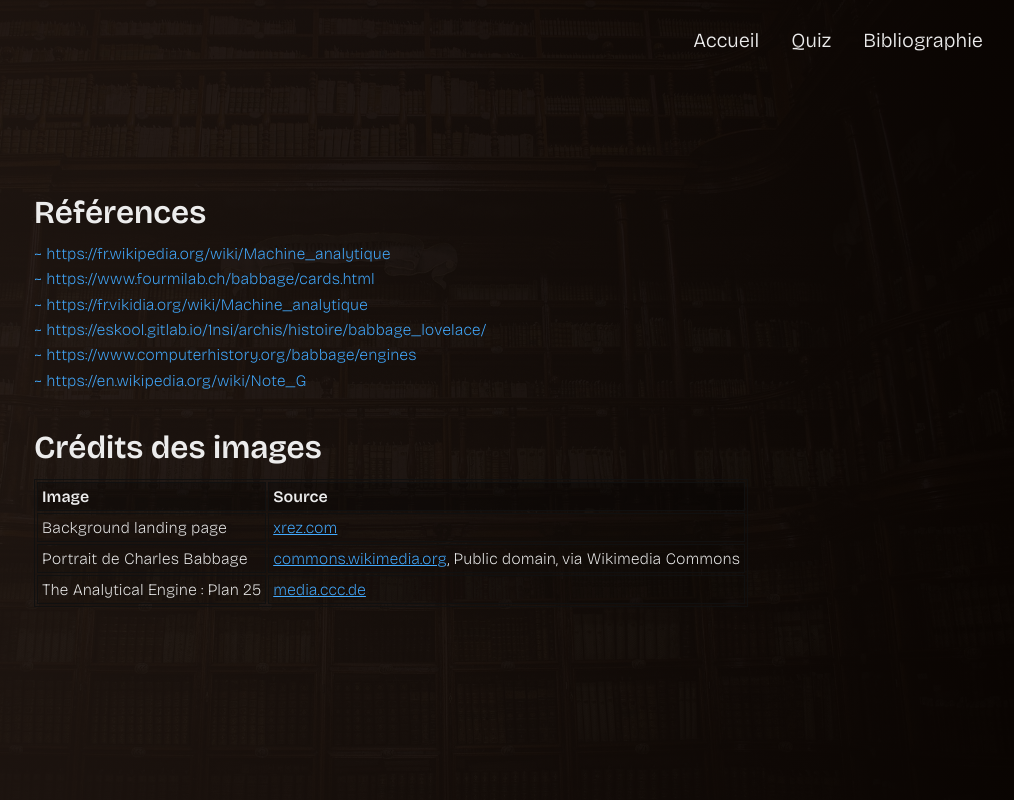
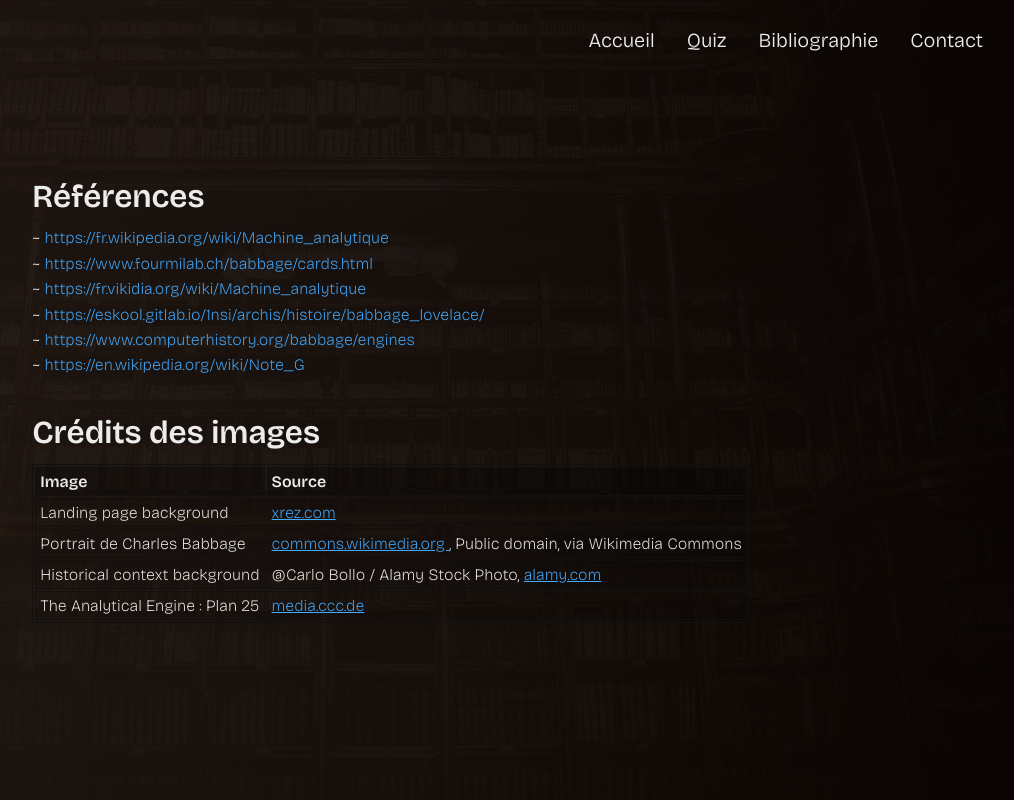
Before and after one commit to Manel-FB/Machine-analytique, a plain HTML site: page bibliographie.html in a window 1280 px wide. Shown: the whole page, without its empty margins (249-1263 px from the left). Drawn offline with nearby package versions, Linux system fonts and the light colour scheme.

Commit message:
Bibliographie Update

```diff
--- a/bibliographie.html
+++ b/bibliographie.html
@@ -24,33 +24,46 @@
         <a href="bibliographie.html">
           <li>Bibliographie</li>
         </a>
+        <a href="contact_us.html">
+          <li>Contact</li>
+        </a>
       </ul>
     </nav>
     <main>
       <section>
         <h2>Références</h2>
         <ul class="references">
-          <a href="https://fr.wikipedia.org/wiki/Machine_analytique">
-            <li>https://fr.wikipedia.org/wiki/Machine_analytique</li>
-          </a>
-          <a href="https://www.fourmilab.ch/babbage/cards.html">
-            <li>https://www.fourmilab.ch/babbage/cards.html</li>
-          </a>
-          <a href="https://fr.vikidia.org/wiki/Machine_analytique">
-            <li>https://fr.vikidia.org/wiki/Machine_analytique</li>
-          </a>
-          <a
-            href="https://eskool.gitlab.io/1nsi/archis/histoire/babbage_lovelace/"
-          >
-            <!-- prettier-ignore -->
-            <li>https://eskool.gitlab.io/1nsi/archis/histoire/babbage_lovelace/</li>
-          </a>
-          <a href="https://www.computerhistory.org/babbage/engines">
-            <li>https://www.computerhistory.org/babbage/engines</li>
-          </a>
-          <a href="https://en.wikipedia.org/wiki/Note_G">
-            <li>https://en.wikipedia.org/wiki/Note_G</li>
-          </a>
+          <li>
+            <a href="https://fr.wikipedia.org/wiki/Machine_analytique"
+              >https://fr.wikipedia.org/wiki/Machine_analytique</a
+            >
+          </li>
+          <li>
+            <a href="https://www.fourmilab.ch/babbage/cards.html"
+              >https://www.fourmilab.ch/babbage/cards.html</a
+            >
+          </li>
+          <li>
+            <a href="https://fr.vikidia.org/wiki/Machine_analytique"
+              >https://fr.vikidia.org/wiki/Machine_analytique</a
+            >
+          </li>
+          <li>
+            <a
+              href="https://eskool.gitlab.io/1nsi/archis/histoire/babbage_lovelace/"
+              >https://eskool.gitlab.io/1nsi/archis/histoire/babbage_lovelace/</a
+            >
+          </li>
+          <li>
+            <a href="https://www.computerhistory.org/babbage/engines"
+              >https://www.computerhistory.org/babbage/engines</a
+            >
+          </li>
+          <li>
+            <a href="https://en.wikipedia.org/wiki/Note_G"
+              >https://en.wikipedia.org/wiki/Note_G</a
+            >
+          </li>
         </ul>
       </section>
 
@@ -65,13 +78,14 @@
           </thead>
           <tbody>
             <tr>
-              <td>Background landing page</td>
+              <td>Landing page background</td>
               <td>
                 <a
                   href="https://www.xrez.com/case-studies/exhibition/babbage-gigapixel-difference-engine/"
                   target="_blank"
-                  >xrez.com</a
                 >
+                  xrez.com
+                </a>
               </td>
             </tr>
             <tr>
@@ -80,8 +94,21 @@
                 <a
                   href="https://commons.wikimedia.org/wiki/File:Charles_Babbage_-_1860.jpg"
                   target="_blank"
-                  >commons.wikimedia.org</a
-                >, Public domain, via Wikimedia Commons
+                >
+                  commons.wikimedia.org
+                </a>
+                , Public domain, via Wikimedia Commons
+              </td>
+            </tr>
+            <tr>
+              <td>Historical context background</td>
+              <td>
+                @Carlo Bollo / Alamy Stock Photo,
+                <a
+                  href="https://www.alamy.com/traffic-on-the-strand-in-the-late-19th-century-somerset-house-is-on-the-left-image654418216.html"
+                >
+                  alamy.com
+                </a>
               </td>
             </tr>
             <tr>
@@ -90,8 +117,9 @@
                 <a
                   href="https://media.ccc.de/v/vcfb20_-_135_-_de_-_202010101400_-_charles_babbages_analytical_engine_-_michael_holzheu_-_dr_stefan_stein"
                   target="_blank"
-                  >media.ccc.de</a
                 >
+                  media.ccc.de
+                </a>
               </td>
             </tr>
           </tbody>
--- a/contact_us.css
+++ b/contact_us.css
@@ -1,6 +1,6 @@
 :root {
-  --accent-color: #907cff;
-  --accent-color-hover: #7c55f0;
+  --accent-color: #7a57e4;
+  --accent-color-hover: #8e7cf3;
   --link-color: rgb(66, 170, 255);
   --color-dark: #101010;
   --color-light: #ececec;
@@ -105,45 +105,13 @@ button {
   font-size: 1.25rem;
   padding: 1rem;
   border: none;
-  background: linear-gradient(
-    var(--accent-color),
-    var(--accent-color) 0%,
-    var(--accent-color-hover) 100%
-  );
+  background-color: var(--accent-color);
   color: var(--color-light);
   font-weight: 600;
   cursor: pointer;
-  transition: background 0.3s ease-in-out;
+  transition: background-color 0.1s ease-in-out;
 }
 
 button:hover {
-  background: linear-gradient(
-    var(--accent-color),
-    var(--accent-color) 100%,
-    var(--accent-color-hover) 100%
-  );
+  background-color: var(--accent-color-hover);
 }
-
-@keyframes identifier {
-  0% {
-    background: linear-gradient(
-      var(--accent-color),
-      var(--accent-color) 0%,
-      var(--accent-color-hover) 100%
-    );
-  }
-  50% {
-    background: linear-gradient(
-      var(--accent-color),
-      var(--accent-color) 80%,
-      var(--accent-color-hover) 100%
-    );
-  }
-  100% {
-    background: linear-gradient(
-      var(--accent-color),
-      var(--accent-color) 100%,
-      var(--accent-color-hover) 100%
-    );
-  }
-}
--- a/style.css
+++ b/style.css
@@ -38,7 +38,7 @@ section {
   display: flex;
   justify-content: center;
   align-items: center;
-  font-family: "Glockenspiel", sans-serif;
+  font-family: "Glockenspiel", Gloock, sans-serif;
   background-image: url("assets/images/landing_bg.png");
   background-position: center;
   background-size: cover;
```
Also changed, not shown: index.html (+7 -0 lines).
